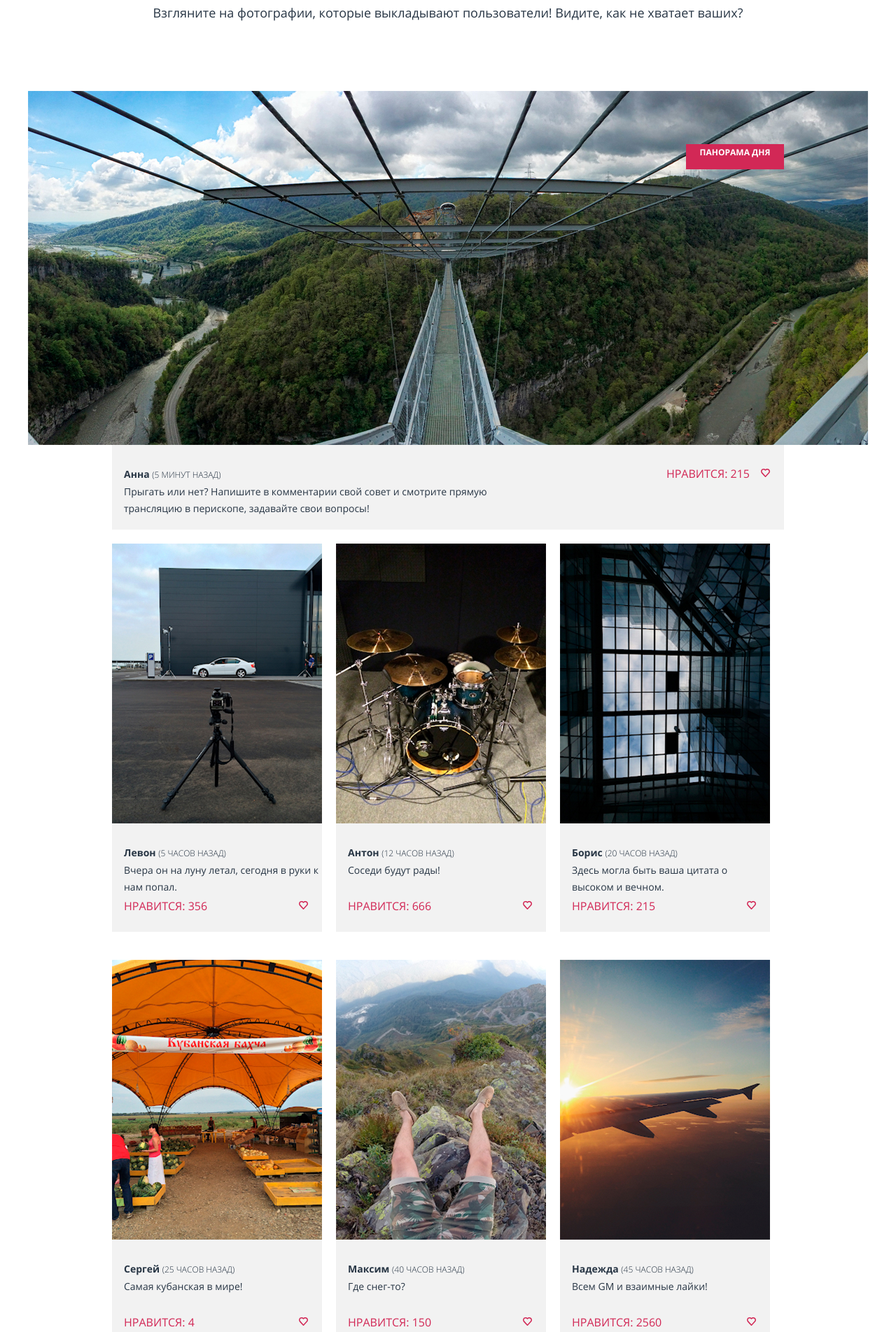
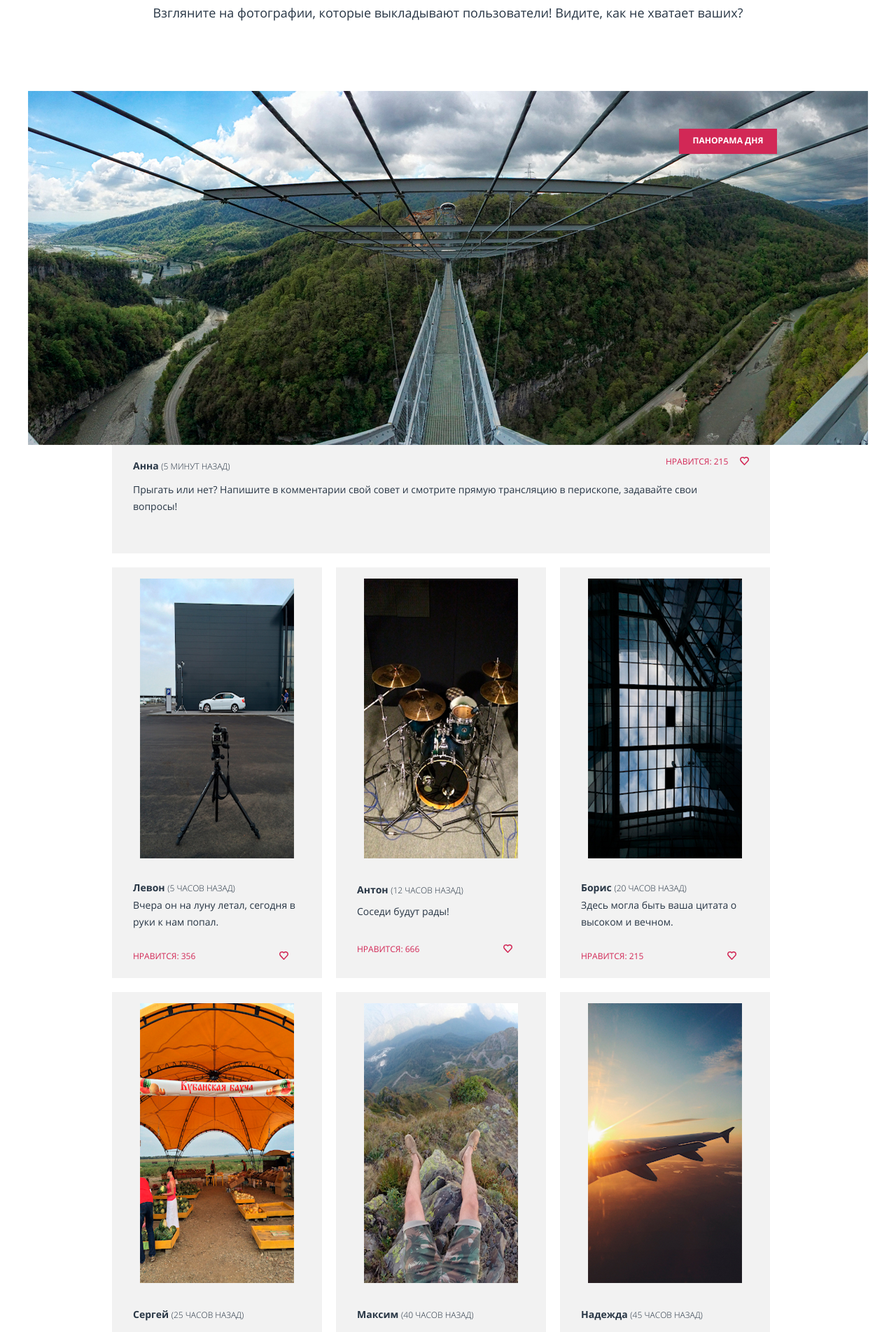
Before and after one commit to ZubrevDev/1872071-pink-24, a plain HTML site: page source/catalog.html in a window 1280 px wide. Shown: the part 491-2395 px from the top of the page at 70% size. Drawn offline with nearby package versions, Linux system fonts and the light colour scheme; files that its build step writes are made by us from their sources; files whose address does not match are found by name.

Commit message:
Адаптивная графика всех страниц

```diff
--- a/source/catalog.html
+++ b/source/catalog.html
@@ -40,6 +40,16 @@
         <path d="M38.0741 19.3828C37.3416 19.3828 36.6391 19.0967 36.1211 18.5875C35.6031 18.0783 35.3121 17.3876 35.3121 16.6675C35.3121 17.3859 35.0225 18.0751 34.5066 18.584C33.9908 19.093 33.2909 19.3802 32.5601 19.3828C33.2899 19.3828 33.9899 19.6679 34.506 20.1752C35.0221 20.6826 35.3121 21.3708 35.3121 22.0883C35.3147 21.3699 35.6069 20.6817 36.1246 20.1746C36.6423 19.6675 37.3433 19.3828 38.0741 19.3828Z" fill="#283645"/>
         <path d="M10.785 33.6406C10.056 33.6354 9.35856 33.347 8.84491 32.8384C8.33126 32.3297 8.04302 31.642 8.04303 30.9253C8.04304 31.6437 7.75342 32.3329 7.2376 32.8419C6.72178 33.3508 6.02182 33.638 5.29102 33.6406C6.02182 33.6433 6.72178 33.9305 7.2376 34.4394C7.75342 34.9484 8.04304 35.6375 8.04303 36.356C8.04302 35.6392 8.33126 34.9516 8.84491 34.4429C9.35856 33.9342 10.056 33.6459 10.785 33.6406Z" fill="#283645"/>
       </symbol>
+      <symbol viewBox="0 0 44 44" id="edition-crop">
+        <path d="M32 28h4V12a4 4 0 0 0-4-4H16v4h16v16Zm-20 4V0H8v8H0v4h8v20a4 4 0 0 0 4 4h20v8h4v-8h8v-4H12Z"/>
+      </symbol>
+      <symbol viewBox="0 0 48 43" id="edition-fill">
+        <path d="M33.12 17.88 15.24 0l-2.83 2.83 4.76 4.76L6.88 17.88a3 3 0 0 0 0 4.24l11 11a3 3 0 0 0 4.24 0l11-11a3 3 0 0 0 0-4.24ZM10.41 20 20 10.42 29.59 20H10.41ZM38 23s-4 4.33-4 7a4 4 0 1 0 8 0c0-2.67-4-7-4-7ZM48 40H0v3h48v-3Z"/>
+      </symbol>
+      <symbol viewBox="0 0 32 32" id="edition-contrast">
+        <path d="M16 4a12 12 0 1 1 0 24 12 12 0 0 1 0-24Zm0-4a16 16 0 1 0 0 32 16 16 0 0 0 0-32Z"/>
+        <path d="M16 24.29a8.52 8.52 0 0 0 0-17"/>
+      </symbol>
       <symbol viewBox="0 0 18 14" id="icon-twitter">
         <path d="M11.5641 0.168904C12.2458 -0.0461515 12.9837 -0.0560928 13.6719 0.140507C14.3602 0.337107 14.9633 0.730138 15.3947 1.26319C16.1053 1.05385 16.8055 0.815959 17.5263 0.606617C17.5164 0.925848 17.4299 1.23907 17.2732 1.52372C17.1165 1.80837 16.8935 2.05738 16.6201 2.2528C16.8726 2.27877 17.1281 2.25112 17.3673 2.17197C17.6064 2.09281 17.8228 1.96424 18 1.79606C17.901 2.20987 17.6999 2.59695 17.4123 2.92708C17.1247 3.2572 16.7585 3.52144 16.3421 3.69916C16.095 9.96988 12.9748 14.1662 5.65332 13.9949H5.14874C4.70595 13.9949 0.731121 13.5667 0 12.2441C1.75201 12.4899 3.53888 12.0976 4.98398 11.1498C3.95423 10.8643 2.13158 10.7026 1.82265 8.40934C2.2108 8.54337 2.6321 8.57306 3.03776 8.49498C1.76087 7.70519 0.339817 7.0391 0.422197 4.99327C0.819634 5.29882 1.3269 5.45507 1.84325 5.43098C1.10183 5.20261 -0.24714 2.30989 0.895881 0.825474C2.82151 2.54778 4.86041 4.17493 8.48512 4.3367C8.71167 2.20522 9.68993 0.777896 11.5641 0.168904Z" fill="#D22856"/>
       </symbol>
@@ -58,18 +68,20 @@
         <nav class="nav nav--closed nav--nojs">
           <div class="nav__wrapper">
             <div class="nav__logo logo-pink">
-              <a class="logo-pink__nav logo-pink__nav--icon" href="index.html">
-                <svg width="59" height="40" role="img" aria-label="Логотип приложения Пинк." xmlns="http://www.w3.org/2000/svg">
+              <div class="logo-pink__total">
+                <a class="logo-pink__nav logo-pink__nav--icon" href="index.html" aria-label="Логотип приложения Пинк.">
+                <svg width="59" height="40" aria-hidden="true" xmlns="http://www.w3.org/2000/svg">
                   <use xlink:href="#logo-pink-icon"></use>
                 </svg>
                 </a>
-              <a class="logo-pink__nav logo-pink__nav--word" href="index.html">
-                <svg width="74" height="23" xmlns="http://www.w3.org/2000/svg" aria-label="Логотип Пинк.">
+                <a class="logo-pink__nav logo-pink__nav--word" href="index.html" aria-label="Логотип приложения Пинк.">
+                  <svg width="74" height="23" aria-hidden="true" xmlns="http://www.w3.org/2000/svg">
                     <use xlink:href="#logo-pink-word"></use>
                   </svg>
                 </a>
-              <a class="logo-pink__nav logo-pink__nav--desktop" href="index.html">
-                <svg width="147" height="40" xmlns="http://www.w3.org/2000/svg" aria-label="Логотип Пинк.">
+              </div>
+              <a class="logo-pink__nav logo-pink__nav--desktop" href="index.html" aria-label="Логотип приложения Пинк.">
+                <svg width="147" height="40" aria-hidden="true" xmlns="http://www.w3.org/2000/svg">
                   <use xlink:href="#nav-logo-desktop"></use>
                 </svg>
               </a>
@@ -119,147 +131,125 @@
         <div class="catalog__wrapper">
           <h2 class="visually-hidden">Фотографии</h2>
           <p class="catalog__subtitle">Взгляните на фотографии, которые выкладывают пользователи! Видите, как не хватает ваших?</p>
-          <div class="catalog__panorama">
+          <figure class="catalog__panorama">
             <picture>
               <source media="(min-width: 1200px)" srcset="./img/cards/panorama-desktop.jpg 1x, ./img/cards/panorama-desktop@2x.jpg 2x">
               <source media="(min-width: 660px)" srcset="./img/cards/panorama-tablet.jpg 1x, ./img/cards/panorama-tablet@2x.jpg 2x">
               <img class="catalog__photo-panorama" src="./img/cards/panorama-mobile.jpg"  srcset="./img/cards/panorama-mobile@2x.jpg 2x" alt="Панорама леса с моста">
             </picture>
-          </div>
+          </figure>
           <ul class="catalog__list">
             <li class="catalog__item card">
-              <div class="card__panorama">
-                <div class="card__info">
-                  <div class="card__container">
+              <div class="card__info card__info--panorama">
                 <p class="card__user-name">Анна <span class="card__period">(5 минут назад)</span></p>
                 <p class="card__text">Прыгать или нет? Напишите в комментарии свой совет и смотрите прямую трансляцию в перископе, задавайте свои вопросы!</p>
-                  </div>
-                  <div class="card__activ card__activ--panorama">
-                    <button class="card__button" type="button">
+                <button class="card__button card__button--panorama" type="button">
                   <span class="visually-hidden">Нравится эта фотография</span>
                 </button>
                 <span class="card__like card__like--panorama">Нравится: 215</span>
               </div>
-                </div>
-              </div>
             </li>
-            <li class="catalog__container">
-              <ul class="catalog__mode">
             <li class="catalog__item card">
+              <figure>
                 <picture>
                   <source media="(min-width: 1200px)" srcset="./img/cards/photo-1-desktop.jpg 1x, ./img/cards/photo-1-desktop@2x.jpg 2x">
                   <source media="(min-width: 660px)" srcset="./img/cards/photo-1-tablet.jpg 1x, ./img/cards/photo-1-tablet@2x.jpg 2x">
                   <img class="card__photo" src="./img/cards/photo-1-mobile.jpg" srcset="./img/cards/photo-1-mobile@2x.jpg 2x" alt="Белый автомобиль">
                 </picture>
+              </figure>
               <div class="card__info">
-                    <div class="card__container">
                 <p class="card__user-name">Левон <span class="card__period">(5 часов назад)</span></p>
                 <p class="card__text">Вчера он на луну летал, сегодня в руки к нам попал.</p>
-                    </div>
-                    <div class="card__activ">
                 <button class="card__button" type="button">
                   <span class="visually-hidden">Нравится эта фотография</span>
                 </button>
                 <span class="card__like">Нравится: 356</span>
               </div>
-                  </div>
             </li>
             <li class="catalog__item card">
+              <figure>
                 <picture>
                   <source media="(min-width: 1200px)" srcset="./img/cards/photo-2-desktop.jpg 1x, ./img/cards/photo-2-desktop@2x.jpg 2x">
                   <source media="(min-width: 660px)" srcset="./img/cards/photo-2-tablet.jpg 1x, ./img/cards/photo-2-tablet@2x.jpg 2x">
                   <img class="card__photo" src="./img/cards/photo-2-mobile.jpg" srcset="./img/cards/photo-2-mobile@2x.jpg 2x" alt="Барабанная установка">
                 </picture>
+              </figure>
               <div class="card__info">
-                    <div class="card__container">
                 <p class="card__user-name">Антон <span class="card__period">(12 часов назад)</span></p>
                 <p class="card__text">Соседи будут рады!</p>
-                    </div>
-                    <div class="card__activ">
                 <button class="card__button" type="button">
                   <span class="visually-hidden">Нравится эта фотография</span>
                 </button>
                 <span class="card__like">Нравится: 666</span>
               </div>
-                  </div>
             </li>
             <li class="catalog__item card">
+              <figure>
                 <picture>
                   <source media="(min-width: 1200px)" srcset="./img/cards/photo-3-desktop.jpg 1x, ./img/cards/photo-3-desktop@2x.jpg 2x">
                   <source media="(min-width: 660px)" srcset="./img/cards/photo-3-tablet.jpg 1x, ./img/cards/photo-3-tablet@2x.jpg 2x">
                   <img class="card__photo" src="./img/cards/photo-3-mobile.jpg" srcset="./img/cards/photo-3-mobile@2x.jpg 2x" alt="Небо и небоскреб сквозь атриум">
                 </picture>
+              </figure>
               <div class="card__info">
-                    <div class="card__container">
                 <p class="card__user-name">Борис <span class="card__period">(20 часов назад)</span></p>
                 <p class="card__text">Здесь могла быть ваша цитата о высоком и вечном.</p>
-                    </div>
-                    <div class="card__activ">
                 <button class="card__button" type="button">
                   <span class="visually-hidden">Нравится эта фотография</span>
                 </button>
                 <span class="card__like">Нравится: 215</span>
               </div>
-                  </div>
             </li>
             <li class="catalog__item card">
+              <figure>
                 <picture>
                   <source media="(min-width: 1200px)" srcset="./img/cards/photo-4-desktop.jpg 1x, ./img/cards/photo-4-desktop@2x.jpg 2x">
                   <source media="(min-width: 660px)" srcset="./img/cards/photo-4-tablet.jpg 1x, ./img/cards/photo-4-tablet@2x.jpg 2x">
                   <img class="card__photo" src="./img/cards/photo-4-mobile.jpg" srcset="./img/cards/photo-4-mobile@2x.jpg 2x" alt="Сельхоз ярмарка">
                 </picture>
+              </figure>
               <div class="card__info">
-                    <div class="card__container">
                 <p class="card__user-name">Сергей <span class="card__period">(25 часов назад)</span></p>
                 <p class="card__text">Самая кубанская в мире!</p>
-                    </div>
-                    <div class="card__activ">
                 <button class="card__button" type="button">
                   <span class="visually-hidden">Нравится эта фотография</span>
                 </button>
                 <span class="card__like">Нравится: 4</span>
               </div>
-                  </div>
             </li>
             <li class="catalog__item card">
+              <figure>
                 <picture>
                   <source media="(min-width: 1200px)" srcset="./img/cards/photo-5-desktop.jpg 1x, ./img/cards/photo-5-desktop@2x.jpg 2x">
                   <source media="(min-width: 660px)" srcset="./img/cards/photo-5-tablet.jpg 1x, ./img/cards/photo-5-tablet@2x.jpg 2x">
                   <img class="card__photo" src="./img/cards/photo-5-mobile.jpg" srcset="./img/cards/photo-5-mobile@2x.jpg 2x" alt="Автор сидит на уступе скалы">
                 </picture>
+              </figure>
               <div class="card__info">
-                    <div class="card__container">
                 <p class="card__user-name">Максим <span class="card__period">(40 часов назад)</span></p>
                 <p class="card__text">Где снег-то?</p>
-                    </div>
-                    <div class="card__activ">
                 <button class="card__button" type="button">
                   <span class="visually-hidden">Нравится эта фотография</span>
                 </button>
                 <span class="card__like">Нравится: 150</span>
               </div>
-                  </div>
             </li>
             <li class="catalog__item card">
+              <figure>
                 <picture>
                   <source media="(min-width: 1200px)" srcset="./img/cards/photo-6-desktop.jpg 1x, ./img/cards/photo-6-desktop@2x.jpg 2x">
                   <source media="(min-width: 660px)" srcset="./img/cards/photo-6-tablet.jpg 1x, ./img/cards/photo-6-tablet@2x.jpg 2x">
                   <img class="card__photo" src="./img/cards/photo-6-mobile.jpg" srcset="./img/cards/photo-6-mobile@2x.jpg 2x" alt="Крыло самолета с лучами солнца">
                 </picture>
+              </figure>
               <div class="card__info">
-                    <div class="card__container">
                 <p class="card__user-name">Надежда <span class="card__period">(45 часов назад)</span></p>
                 <p class="card__text">Всем GM и взаимные лайки!</p>
-                    </div>
-                    <div class="card__activ">
                 <button class="card__button" type="button">
                   <span class="visually-hidden">Нравится эта фотография</span>
                 </button>
                 <span class="card__like">Нравится: 2560</span>
               </div>
-                  </div>
-                </li>
-              </ul>
             </li>
           </ul>
         </div>
@@ -321,19 +311,19 @@
     <footer class="footer">
       <div class="footer__wrapper">
         <div class="footer__logo logo-pink">
-          <a class="logo-pink__link logo-pink__link--icon" href="index.html">
-            <svg width="59" height="40" role="img" aria-label="Логотип приложения Пинк." xmlns="http://www.w3.org/2000/svg">
+          <a class="logo-pink__link logo-pink__link--icon" href="index.html" aria-label="Логотип приложения Пинк.">
+            <svg width="59" height="40" aria-hidden="true" xmlns="http://www.w3.org/2000/svg">
               <use xlink:href="#logo-pink-icon"></use>
             </svg>
           </a>
-          <a class="logo-pink__link logo-pink__link--word" href="index.html">
-            <svg width="74" height="23" role="img" aria-label="Логотип приложения Пинк." xmlns="http://www.w3.org/2000/svg">
+          <a class="logo-pink__link logo-pink__link--word" href="index.html" aria-label="Логотип приложения Пинк.">
+            <svg width="74" height="23" aria-hidden="true" xmlns="http://www.w3.org/2000/svg">
               <use xlink:href="#logo-pink-word"></use>
             </svg>
             <span class="visually-hidden">Приложение "Пинк"</span>
           </a>
-          <a class="logo-pink__link logo-pink__link--desktop" href="index.html">
-            <svg width="147" height="40" role="img" aria-label="Логотип приложения Пинк." xmlns="http://www.w3.org/2000/svg">
+          <a class="logo-pink__link logo-pink__link--desktop" href="index.html" aria-label="Логотип приложения Пинк.">
+            <svg width="147" height="40" aria-hidden="true" xmlns="http://www.w3.org/2000/svg">
               <use xlink:href="#logo-pink-desktop"></use>
             </svg>
             <span class="visually-hidden">Приложение "Пинк"</span>
@@ -344,7 +334,7 @@
           <ul class="social__list">
             <li class="social__item">
               <a class="social__link social__link--twitter" href="https://twitter.com/htmlacademy_ru" aria-label="Twitter.">
-                <svg width="18" height="14" role="img" aria-hidden="true" fill="none" xmlns="http://www.w3.org/2000/svg">
+                <svg width="18" height="14" aria-hidden="true" fill="none" xmlns="http://www.w3.org/2000/svg">
                   <use xlink:href="#icon-twitter"></use>
                 </svg>
                 <span class="visually-hidden">Twitter</span>
@@ -352,7 +342,7 @@
             </li>
             <li class="social__item">
               <a class="social__link social__link--facebook" href="https://Facebook.com/htmlacademy" aria-label="Facebook.">
-                <svg width="9" height="18" role="img" aria-hidden="true" fill="none" xmlns="http://www.w3.org/2000/svg">
+                <svg width="9" height="18" aria-hidden="true" fill="none" xmlns="http://www.w3.org/2000/svg">
                   <use xlink:href="#icon-facebook"></use>
                 </svg>
                 <span class="visually-hidden">Facebook</span>
@@ -360,7 +350,7 @@
             </li>
             <li class="social__item">
               <a class="social__link social__link--youtube" href="https://www.youtube.com/c/HTMLAcademyRUS" aria-label="Youtube.">
-                <svg width="15" height="13" role="img" aria-hidden="true" fill="none" xmlns="http://www.w3.org/2000/svg">
+                <svg width="15" height="13" aria-hidden="true" fill="none" xmlns="http://www.w3.org/2000/svg">
                   <use xlink:href="#icon-youtube"></use>
                 </svg>
                 <span class="visually-hidden">Youtube</span>
@@ -371,7 +361,7 @@
         <div class="footer__copyright copyright">
           <p class="copyright__text">Разработано</p>
           <a class="copyright__link" href="https://htmlacademy.ru/intensive/adaptive" aria-label="HTML Академия.">
-            <svg width="27" height="34" role="img" aria-hidden="true" xmlns="http://www.w3.org/2000/svg">
+            <svg width="27" height="34" aria-hidden="true" xmlns="http://www.w3.org/2000/svg">
               <use xlink:href="#icon-htmlacademy"></use>
             </svg>
           </a>
--- a/source/sass/components/card.scss
+++ b/source/sass/components/card.scss
@@ -2,43 +2,9 @@
   position: relative;
   margin-bottom: 20px;
   background-color: $light;
-}
-
-.card__panorama {
-  &::before {
-    content: "Панорама дня";
-    width: 140px;
-    height: 36px;
-    background-color: $pink;
-    font-family: $base-font;
-    font-weight: $weight-bold;
-    font-size: 12px;
-    line-height: 200%;
-    color: $white;
-    text-align: center;
-    text-transform: uppercase;
-    position: absolute;
-    top: -137px;
-    right: 0;
-
-    @media (min-width: $tablet-width) {
-      top: -416px;
-    }
-
-    @media (min-width: $desktop-width) {
-      top: -430px;
-    }
-  }
 
   @media (min-width: $tablet-width) {
-    @include tablet-max-width;
-    margin-top: 0;
-    height: 121px;
-  }
-
-  @media (min-width: $desktop-width) {
-    min-height: 96px;
-    margin-right: 0;
+    margin-bottom: 0;
   }
 }
 
@@ -62,7 +28,6 @@
   display: block;
   width: 280px;
   height: 180px;
-  margin-bottom: 0;
 
   @media (min-width: $tablet-width) {
     width: 300px;
@@ -79,20 +44,22 @@
   margin-top: 0;
   padding-left: 17px;
   padding-bottom: 26px;
-  display: flex;
-  flex-direction: column;
-  justify-content: space-between;
+  padding-right: 17px;
+  display: grid;
+  grid-template-columns: 31px 1fr;
+  align-items: center;
 
   @media (min-width: $tablet-width) {
     height: 155px;
+    padding-left: 30px;
+    padding-right: 30px;
+    grid-template-columns: 1fr 31px;
   }
-}
 
-.card__container {
-  margin-bottom: 25px;
-
-  @media (min-width: $tablet-width) {
-    margin-bottom: 0;
+  &--panorama {
+    @media (min-width: $tablet-width) {
+      grid-template-columns: 1fr 106px 13px;
+    }
   }
 }
 
@@ -103,10 +70,8 @@
   line-height: 24px;
   color: $dark;
   margin-bottom: 0;
-
-  @media (min-width: $tablet-width) {
-    margin-top: 30px;
-  }
+  grid-column: 1 / 3;
+  grid-row: 1 / 2;
 }
 
 .card__period {
@@ -125,23 +90,9 @@
   line-height: 24px;
   color: $dark;
   margin: 0;
-}
-
-.card__activ {
-  &--panorama {
-    @media (min-width: $tablet-width) {
-      position: absolute;
-      top: 30px;
-      right: 0;
-      justify-content: end;
-    }
-  }
-
-  @media (min-width: $tablet-width) {
-    display: flex;
-    justify-content: space-between;
-    align-items: center;
-  }
+  margin-bottom: 25px;
+  grid-column: 1 / 3;
+  grid-row: 2 / 3;
 }
 
 .card__button {
@@ -153,24 +104,45 @@
   height: 14px;
   cursor: pointer;
   margin-right: 18px;
-  vertical-align: middle;
+  align-items: center;
+  grid-column: 1 / 2;
+  grid-row: 3 / 4;
 
   @media (min-width: $tablet-width) {
-    order: 2;
-    margin-right: 0 auto;
+    margin-right: 0;
+    grid-column: 2 / 3;
+    grid-row: 3 / 4;
+  }
+
+  &--panorama {
+    @media (min-width: $tablet-width) {
+      grid-column: 3 / 4;
+      grid-row: 1 / 2;
+    }
   }
 }
 
 .card__like {
-  align-items: center;
-  text-align: right;
+  font-family: $base-font;
+  font-weight: $weight-normal;
+  font-size: 12px;
+  line-height: 200%;
   text-transform: uppercase;
   color: $pink;
   vertical-align: middle;
+  align-items: center;
+  grid-column: 2 / 3;
+  grid-row: 3 / 4;
+
+  @media (min-width: $tablet-width) {
+    grid-column: 1 / 2;
+    grid-row: 3 / 4;
+  }
 
   &--panorama {
     @media (min-width: $tablet-width) {
-      margin-right: 16px;
+      grid-column: 2 / 3;
+      grid-row: 1 / 2;
     }
   }
 }
--- a/source/sass/components/catalog.scss
+++ b/source/sass/components/catalog.scss
@@ -5,7 +5,8 @@
 
 .catalog__wrapper {
   min-width: 280px;
-  padding: 54px 20px;
+  padding-top: 54px;
+  // padding: 54px 20px;
   margin: 0 auto;
   position: relative;
 
@@ -39,12 +40,10 @@
 }
 
 .catalog__panorama {
+  display: block;
+  max-width: 320px;
+  margin: 0 auto;
   position: relative;
-}
-
-.catalog__photo-panorama {
-  display: block;
-  margin: 0 auto;
 
   @media (min-width: $tablet-width) {
     max-width: 660px;
@@ -53,6 +52,37 @@
   @media (min-width: $desktop-width) {
     max-width: 1200px;
   }
+
+  &::before {
+    content: "Панорама дня";
+    width: 140px;
+    height: 36px;
+    background-color: $pink;
+    font-family: $base-font;
+    font-weight: $weight-bold;
+    font-size: 12px;
+    line-height: 200%;
+    color: $white;
+    text-align: center;
+    text-transform: uppercase;
+    padding-top: 5px;
+    position: absolute;
+    top: 0;
+    right: 20px;
+
+    @media (min-width: $tablet-width) {
+      top: 57px;
+    }
+
+    @media (min-width: $desktop-width) {
+      top: 54px;
+      right: 130px;
+    }
+  }
+}
+
+.catalog__photo-panorama {
+  display: block;
 }
 
 .catalog__list {
@@ -67,21 +97,23 @@
 
   @media (min-width: $tablet-width) {
     @include tablet-max-width;
-  }
-
-  @media (min-width: $desktop-width) {
-    @include desktop-max-width;
-  }
-}
-
-.catalog__mode {
-  @media (min-width: $tablet-width) {
     display: grid;
     grid-template-columns: 300px 300px;
     gap: 20px;
   }
 
   @media (min-width: $desktop-width) {
+    @include desktop-max-width;
     grid-template-columns: 300px 300px 300px;
   }
 }
+
+.catalog__item {
+  &:first-child {
+    grid-column: 1 / 3;
+
+    @media (min-width: $desktop-width) {
+      grid-column: 1 / 4;
+    }
+  }
+}
--- a/source/sass/components/nav.scss
+++ b/source/sass/components/nav.scss
@@ -46,8 +46,6 @@
   @media (min-width: $tablet-width) {
     min-height: 40px;
     min-width: 145px;
-    display: flex;
-    align-items: flex-end;
   }
 
   @media (min-width: $desktop-width) {
```
Also changed, not shown: source/form.html (+18 -16 lines), source/index.html (+18 -16 lines), source/sass/components/logo-pink.scss (+13 -0 lines), favicon.ico (added), manifest.webmanifest (added). Lines whose indentation alone changed are shown as unchanged.
